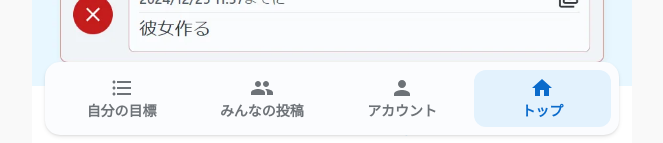
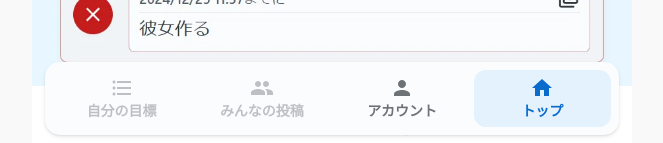
Before and after one commit to MurakawaTakuya/todo-real, a Next.js app: page / in a window 1280 px wide. Shown: the part 657-800 px from the top of the page, without its empty margins (308-971 px from the left). Built offline with nearby package versions, Linux system fonts and the light colour scheme; no server answers.

Commit message:
表記やデザインを修正

```diff
--- a/src/Components/NavigationMenu/NavigationMenu.tsx
+++ b/src/Components/NavigationMenu/NavigationMenu.tsx
@@ -1,4 +1,5 @@
 "use client";
+import { useUser } from "@/utils/UserContext";
 import FormatListBulletedIcon from "@mui/icons-material/FormatListBulleted";
 import GroupIcon from "@mui/icons-material/Group";
 import HomeIcon from "@mui/icons-material/Home";
@@ -38,6 +39,8 @@ export default function NavigationMenu() {
   }, [index]);
 
   const colors = ["success", "primary", "warning", "danger"] as const;
+
+  const { user } = useUser();
 
   return (
     <Box
@@ -89,9 +92,14 @@ export default function NavigationMenu() {
             orientation="vertical"
             sx={{
               padding: "5px 0 !important",
+              transition: "0.5s",
               ...(index === 0 && {
                 backgroundColor: "#e1ffe0 !important",
                 color: "#008954 !important",
+              }),
+              ...(!user && {
+                pointerEvents: "none",
+                opacity: "0.3 !important",
               }),
             }}
           >
@@ -105,9 +113,14 @@ export default function NavigationMenu() {
             orientation="vertical"
             sx={{
               padding: "5px 0 !important",
+              transition: "0.5s",
               ...(index === 1 && {
                 backgroundColor: "#ffecee !important",
                 color: "#bf1818 !important",
+              }),
+              ...(!user && {
+                pointerEvents: "none",
+                opacity: "0.3 !important",
               }),
             }}
           >
--- a/src/Components/Progress/PendingStep.tsx
+++ b/src/Components/Progress/PendingStep.tsx
@@ -30,6 +30,7 @@ export const PendingStep = ({
             <AppRegistrationRoundedIcon />
           </StepIndicator>
         }
+        sx={{ gap: "10px 16px" }}
       >
         <GoalCard
           deadline={result.deadline}
--- a/src/Components/Progress/StepperBlock.tsx
+++ b/src/Components/Progress/StepperBlock.tsx
@@ -90,7 +90,7 @@ export const StepperBlock = ({
             [`& .${stepClasses.completed}`]: {
               "&::after": { bgcolor: "success.solidBg" },
             },
-            // copletedとactive両方の場合
+            // completedとactive両方の場合
             [`& .${stepClasses.completed}.${stepClasses.active}`]: {
               [`& .${stepIndicatorClasses.root}`]: {
                 border: "4px solid #fff",
```
Also changed, not shown: src/app/account/page.tsx (+7 -2 lines), 1 other file (tests, documents, lock files or other folders).
